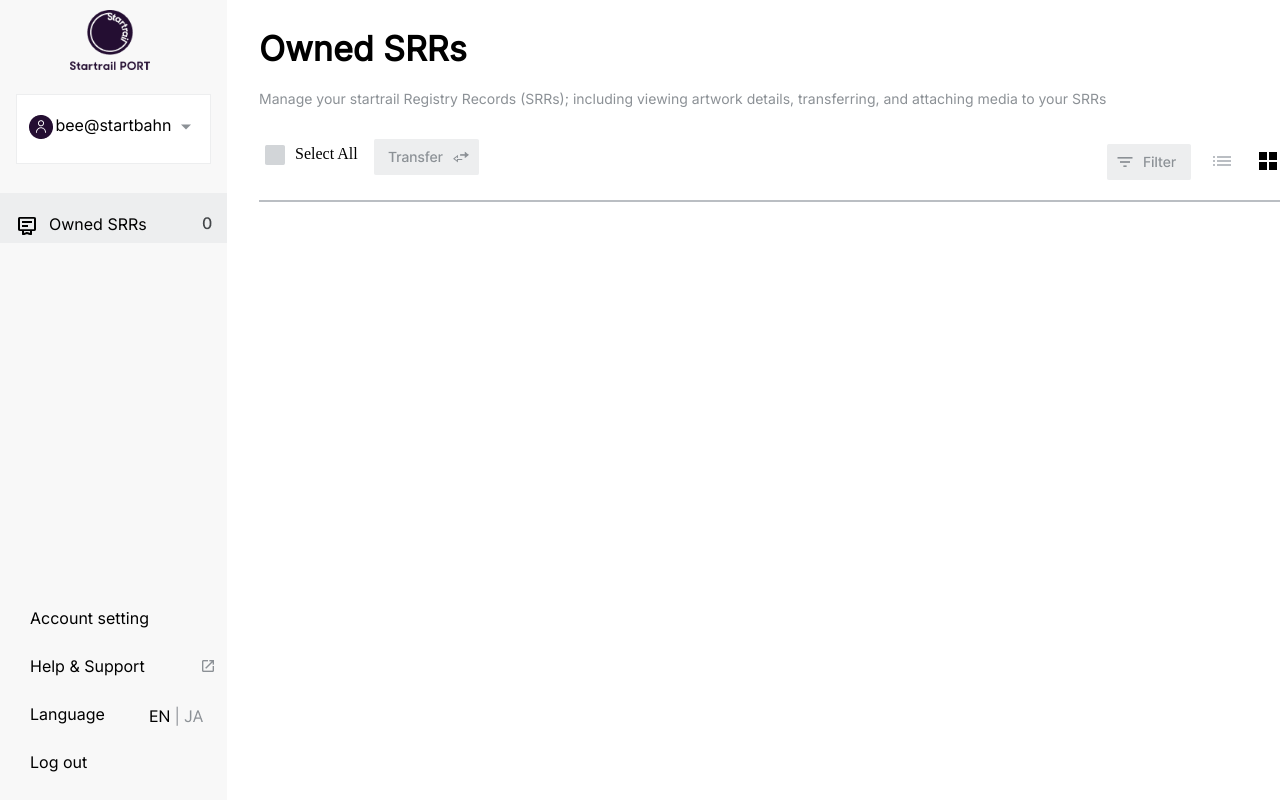
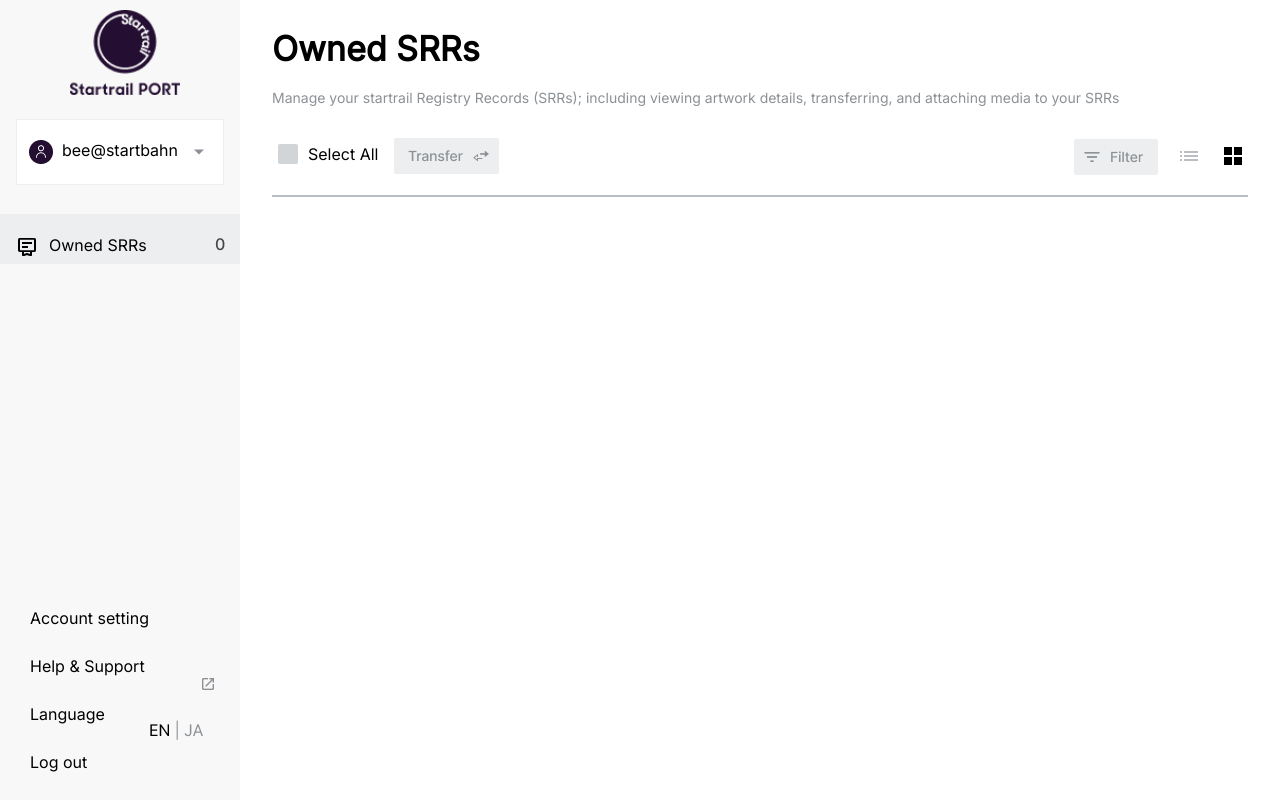
Before and after one commit to Janvi-Kumari/dashboard, a plain HTML site: page index.html in a window 1280 px wide. Drawn offline with Linux system fonts and the light colour scheme.

Commit message:
Intialize

```diff
--- a/index.html
+++ b/index.html
@@ -15,29 +15,30 @@
 <body>
     <div class="boardcontainer">
         <div class="sidebar">
-            <div class="startlogo">
-                <img src="./assets/startrailport_logo.png" alt="" width="80px" height="60px">
-            </div>
+            <img class="startlogo" src="./assets/startrailport_logo.png">
+
             <div class="EOAcontainer">
-                <div>
-                    <img src="./assets/EOA.png" alt="">
-                </div>
+
+                <img src="./assets/EOA.png" alt="">
+
                 <div>
                     <p class="text">bee@startbahn</p>
                 </div>
-                <div>
-                    <img src="./assets/arrow_drop_down.png" alt="">
-                </div>
+
+                <img src="./assets/arrow_drop_down.png" alt="">
+
             </div>
             <div class="icowned">
                 <div>
                     <img src="./assets/ic-owned.png" alt="">
                 </div>
+
                 <div class="ictext">
                     <p>Owned SRRs</p>
                 </div>
-                <div class="label">
-                    <img src="./assets/Label.png" alt="">
+
+                <div>
+                    <img class="label" src="./assets/Label.png" alt="">
                 </div>
             </div>
             <div class="mainmenu">
@@ -48,17 +49,17 @@
                     <div class="menu2text">
                         Help & Support
                     </div>
-                    <div class="newtab">
-                        <img src="./assets/new_tab.png" alt="">
-                    </div>
+
+                    <img class="newtab" src="./assets/new_tab.png" alt="">
+
                 </div>
                 <div class="menu3">
                     <div class="language">
                         <p>Language</p>
                     </div>
-                    <div class="enja">
-                        <img src="./assets/EN _ JA.png" alt="">
-                    </div>
+
+                    <img class="enja" src="./assets/EN _ JA.png" alt="">
+
                 </div>
                 <div class="logout">
                     <p>Log out</p>
@@ -74,15 +75,16 @@
                     transferring, and attaching media to your SRRs</p>
             </div>
             <div class="framelogo">
-                <div class="frame">
-                    <img src="./assets/frame.png" alt="">
+                <div>
+                    <img class="frame" src="./assets/frame.png" alt="">
                 </div>
+
                 <div class="frametext">
                     <p>Select All</p>
                 </div>
-                <div class="button">
-                    <img src="./assets/Button.png" alt="">
-                </div>
+
+                <img class="button" src="./assets/Button.png" alt="">
+
             </div>
             <div class="filterlogo">
                 <div class="filter">
--- a/style.css
+++ b/style.css
@@ -8,6 +8,7 @@
 .boardcontainer {
     background-color: #fff;
     display: flex;
+    font-family: 'Inter', sans-serif;
 }
 
 .sidebar {
@@ -51,10 +52,12 @@
 
 }
 
+
 .ictext {
     flex: 1;
     margin-left: 10px;
 }
+
 
 .mainmenu {
     margin-top: auto;
@@ -125,7 +128,6 @@
     margin-left: 32px;
     margin-top: 28px;
     font-size: 34px;
-    line-height: 42px;
     font-family: 'Inter', sans-serif;
     font-weight: bolder;
 }
@@ -164,7 +166,7 @@
 
 .filterlogo {
     display: flex;
-    margin-left: 880px;
+    margin-left: auto;
 }
 
 .filter {
@@ -178,12 +180,16 @@
 
 .cardview {
     margin-top: -30px;
-    margin-left: 22px;
+    margin-left: 20px;
+    margin-right: 35px;
 }
 
 .line {
-    border: 1px solid #BABEC3;
+    border-top: 1px solid #babec3;
+    border-bottom: 1px solid #babec3;
     order: 1;
     margin-top: 16px;
     margin-left: 32px;
+    margin-right: 32px;
+
 }
```
